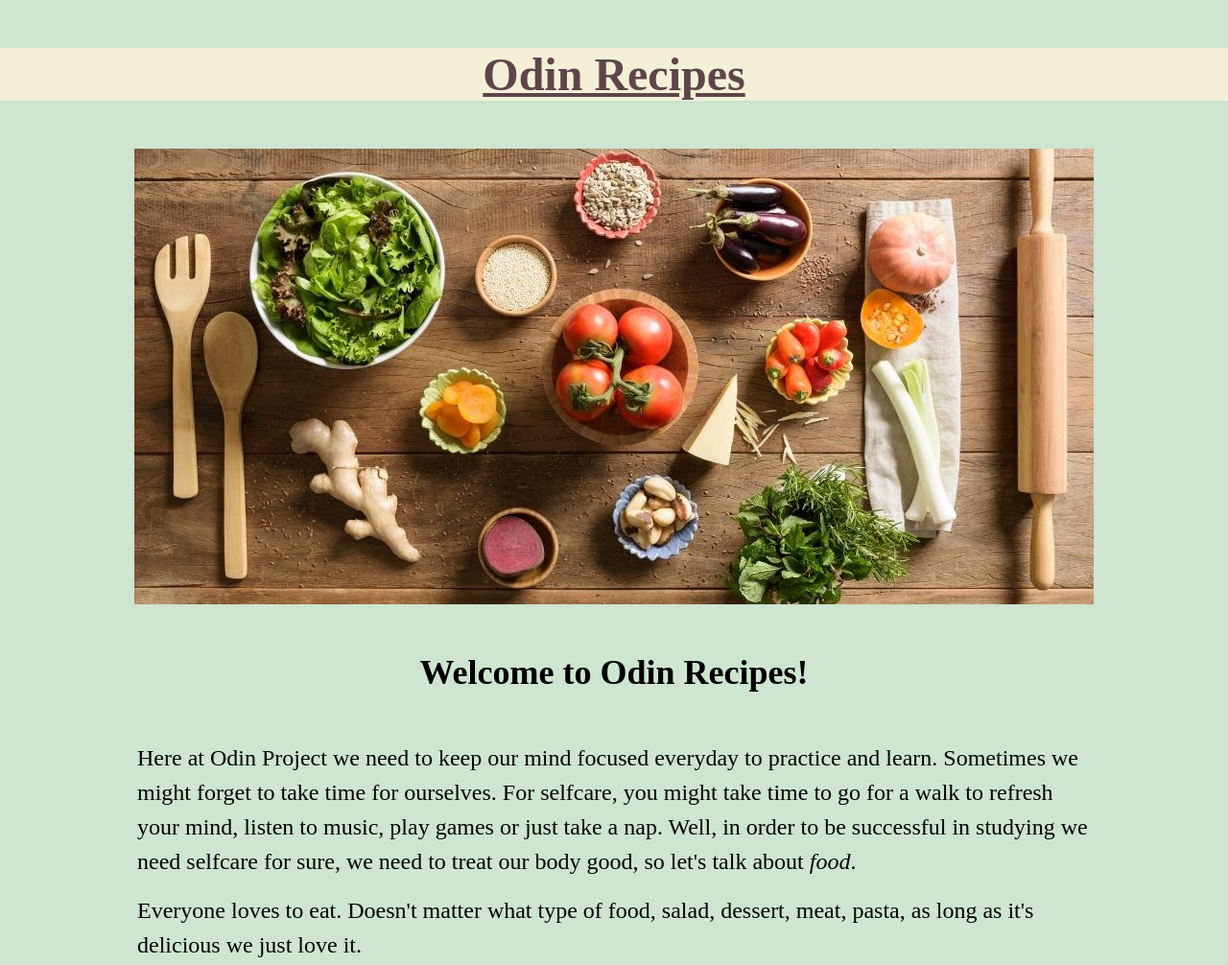
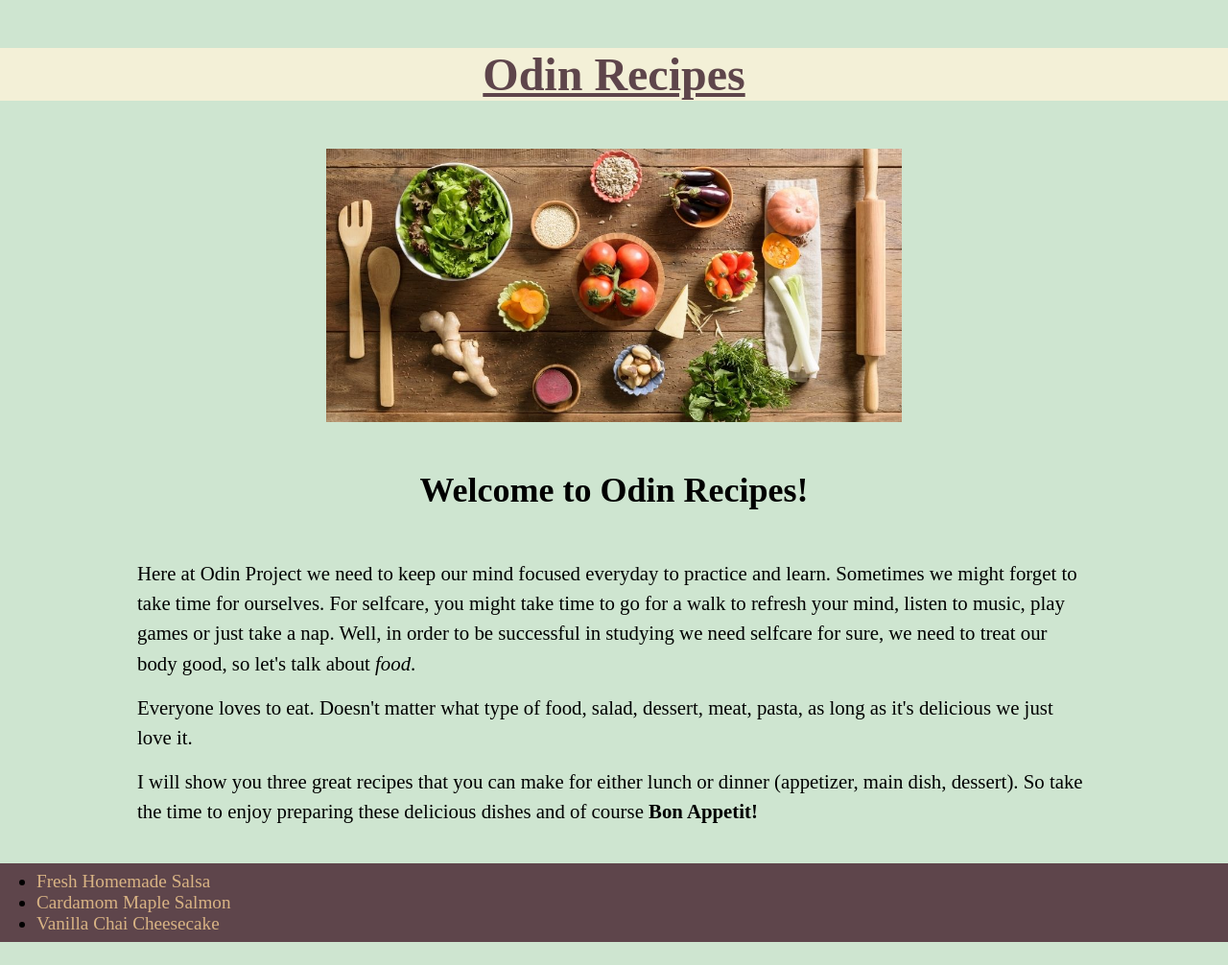
Before and after one commit to virag-ky/Odin-Recipes, a plain HTML site: page index.html in a window 1280 px wide. Shown: the top 1006 px of the page at 96% size. After the commit the page ends 982 px from the top, so only its background shows below. Drawn offline with Linux system fonts and the light colour scheme.

Commit message:
Added media query to min-width 600px and max-width 1900px

```diff
--- a/style.css
+++ b/style.css
@@ -79,5 +79,18 @@ ul {
   }
   footer {
     font-size: 1rem;
+    padding: 2px 0;
   }
 }
+@media only screen and (min-width: 600px) and (max-width: 1900px) {
+  #img1 {
+    width: 600px;
+  }
+  main {
+    font-size: 1.3rem;
+    margin-bottom: 50px;
+  }
+  footer {
+    font-size: 1.2rem;
+  }
+}
```
